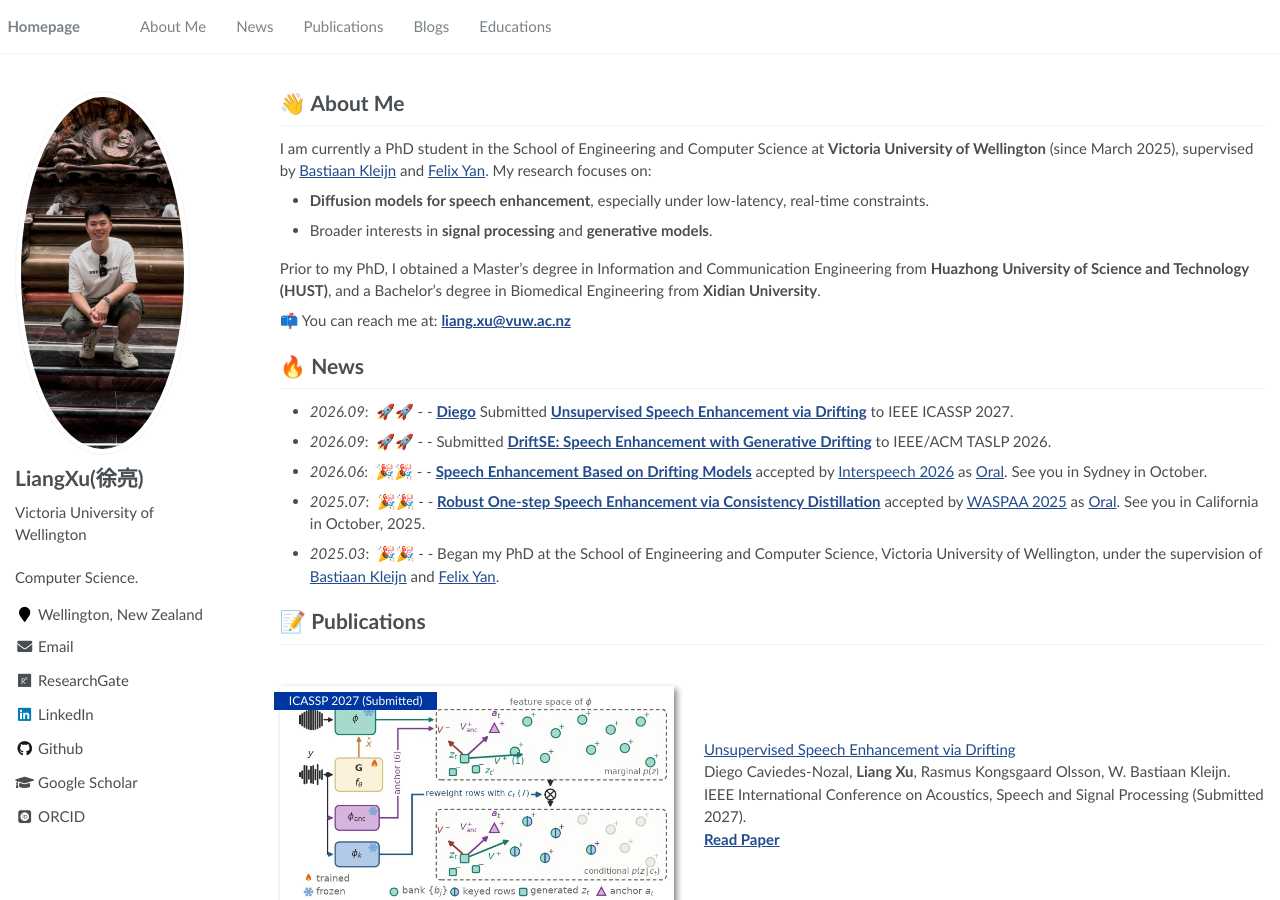
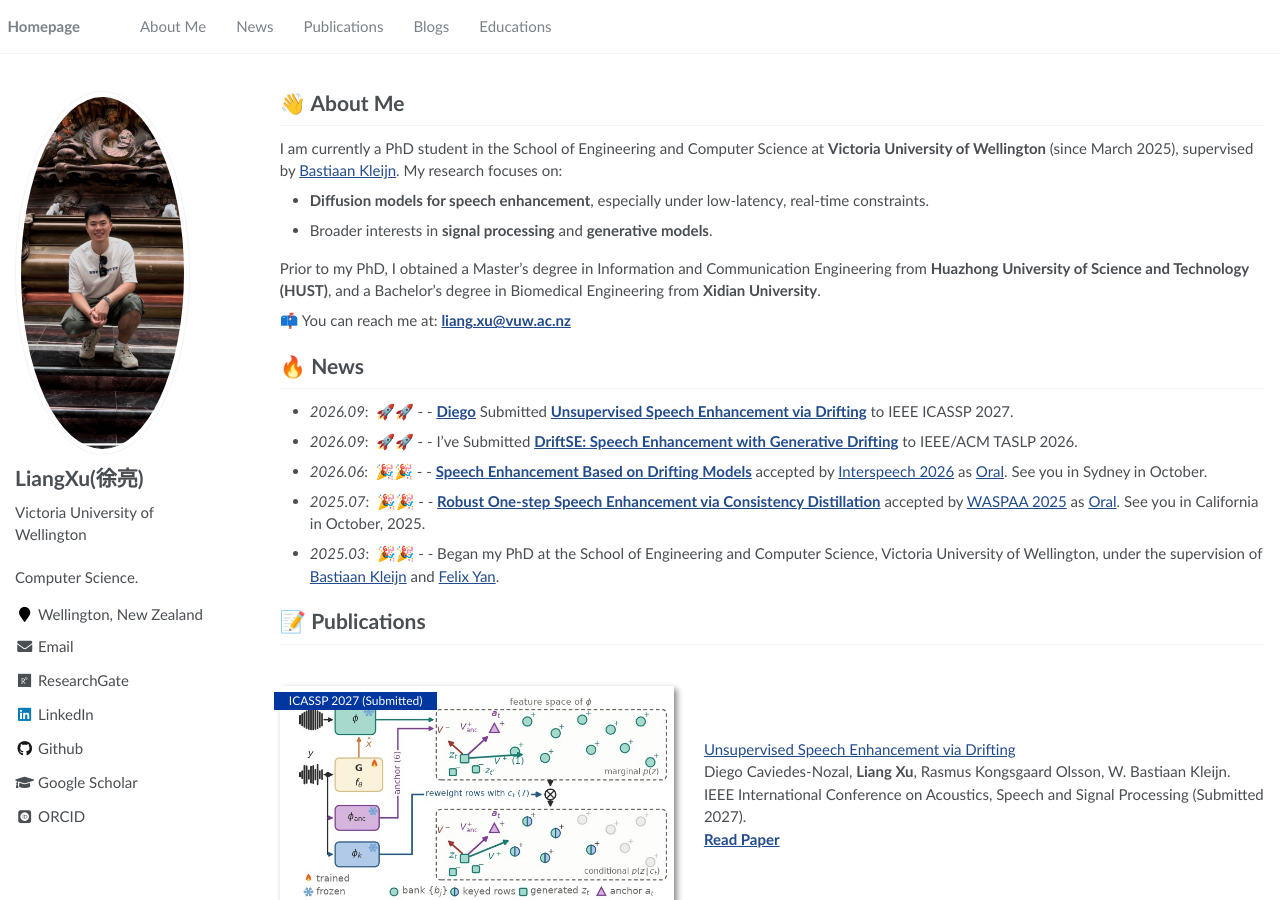
Before and after one commit to LiangXu123/LiangXu123.github.io, a Jekyll site: the page built from _pages/about.md, in a window 1280 px wide and 900 px high. Built offline with Jekyll 4.4.1, drawn with Linux system fonts in a browser that asks for light colours; some web fonts are replaced; some of the changed text lies outside the part shown.

Commit message:
update githubio page

```diff
--- a/_pages/about.md
+++ b/_pages/about.md
@@ -19,7 +19,7 @@ redirect_from:
 
 # 👋 About Me
 
-I am currently a PhD student in the School of Engineering and Computer Science at **Victoria University of Wellington** (since March 2025), supervised by [Bastiaan Kleijn](https://people.wgtn.ac.nz/bastiaan.kleijn) and [Felix Yan](https://people.wgtn.ac.nz/felix.yan). My research focuses on:
+I am currently a PhD student in the School of Engineering and Computer Science at **Victoria University of Wellington** (since March 2025), supervised by [Bastiaan Kleijn](https://people.wgtn.ac.nz/bastiaan.kleijn). My research focuses on:
 
 - **Diffusion models for speech enhancement**, especially under low-latency, real-time constraints.
 - Broader interests in **signal processing** and **generative models**.
@@ -31,7 +31,7 @@ Prior to my PhD, I obtained a Master’s degree in Information and Communication
 # 🔥 News
 
 - _2026.09_: &nbsp;🚀🚀 - - **[Diego](https://scholar.google.com/citations?user=xgTq-KEAAAAJ&hl=en)** Submitted **[Unsupervised Speech Enhancement via Drifting](https://d-caviedes.github.io/unpaired-drifting-se/)** to IEEE ICASSP 2027.
-- _2026.09_: &nbsp;🚀🚀 - - Submitted **[DriftSE: Speech Enhancement with Generative Drifting](https://liangxu123.github.io/dual-latent-DriftSE/)** to IEEE/ACM TASLP 2026.
+- _2026.09_: &nbsp;🚀🚀 - - I've Submitted **[DriftSE: Speech Enhancement with Generative Drifting](https://liangxu123.github.io/dual-latent-DriftSE/)** to IEEE/ACM TASLP 2026.
 - _2026.06_: &nbsp;🎉🎉 - - **[Speech Enhancement Based on Drifting Models](https://liangxu123.github.io/driftse/)** accepted by [Interspeech 2026](https://interspeech2026.org/en-AU/pages/author-resources/resources) as [Oral](https://interspeech2026.org/en-AU/pages/programme/program). See you in Sydney in October.
 - _2025.07_: &nbsp;🎉🎉 - - **[Robust One-step Speech Enhancement via Consistency Distillation](https://liangxu123.github.io/rosecd/)** accepted by [WASPAA 2025](https://waspaa.com/) as [Oral](https://waspaa.com/technical-program-schedule/). See you in California in October, 2025.
 - _2025.03_: &nbsp;🎉🎉 - - Began my PhD at the School of Engineering and Computer Science, Victoria University of Wellington, under the supervision of [Bastiaan Kleijn](https://people.wgtn.ac.nz/bastiaan.kleijn) and [Felix Yan](https://people.wgtn.ac.nz/felix.yan).
@@ -123,8 +123,8 @@ IEEE Transactions on Circuits and Systems for Video Technology (TCSVT), 2019. <b
 
 # 📖 Educations
 
-- 2025.03 - Present, PhD Student in School of Engineering and Computer Science, Victoria University of Wellington, Supervisor: [Bastiaan Kleijn](https://people.wgtn.ac.nz/bastiaan.kleijn) and [Felix Yan](https://people.wgtn.ac.nz/felix.yan).
-- _2016.09 - 2019.06_, M.S(research-based) in Information & Communication Engineering, HUST, Supervisor: [Bin Feng](https://ieeexplore.ieee.org/author/37290322400) and [Xinggang Wang](https://xwcv.github.io/).
+- 2025.03 - Present, PhD Student in School of Engineering and Computer Science, Victoria University of Wellington, Supervisor: [Bastiaan Kleijn](https://people.wgtn.ac.nz/bastiaan.kleijn).
+- _2016.09 - 2019.06_, M.S(research-based) in Information & Communication Engineering, HUST, Supervisor: [Bin Feng](https://ieeexplore.ieee.org/author/37290322400).
 - _2012.09 - 2016.06_, B.S in Biomedical-Engineering, Xidian University.
 
 <hr>
```
